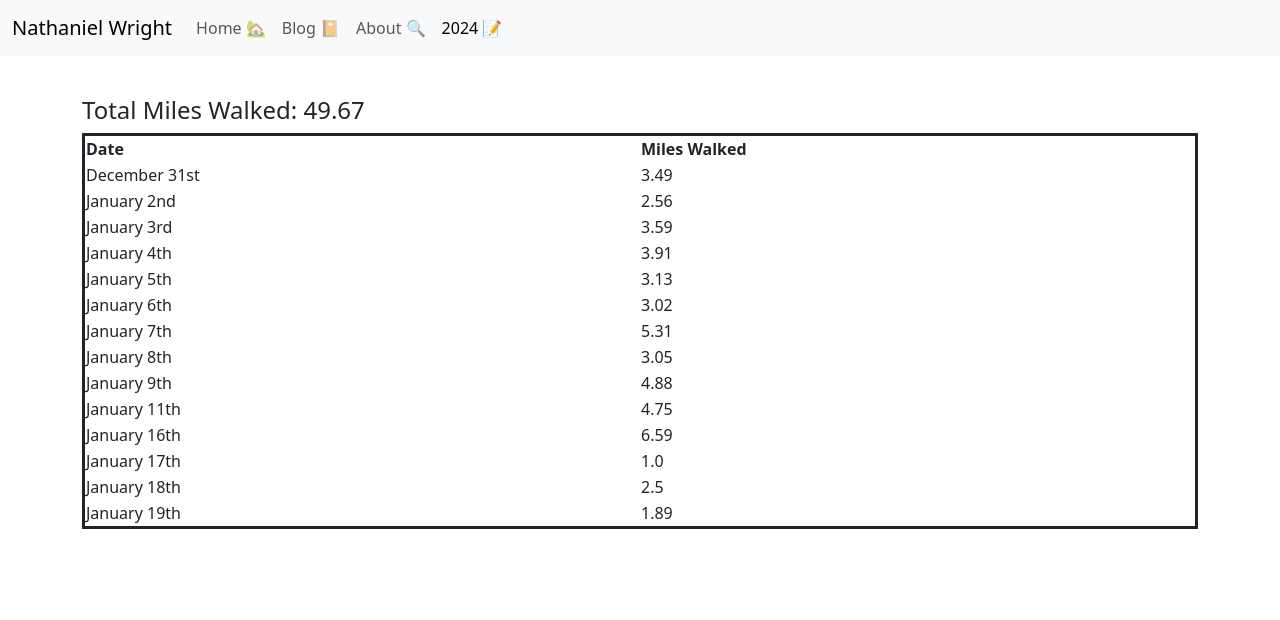
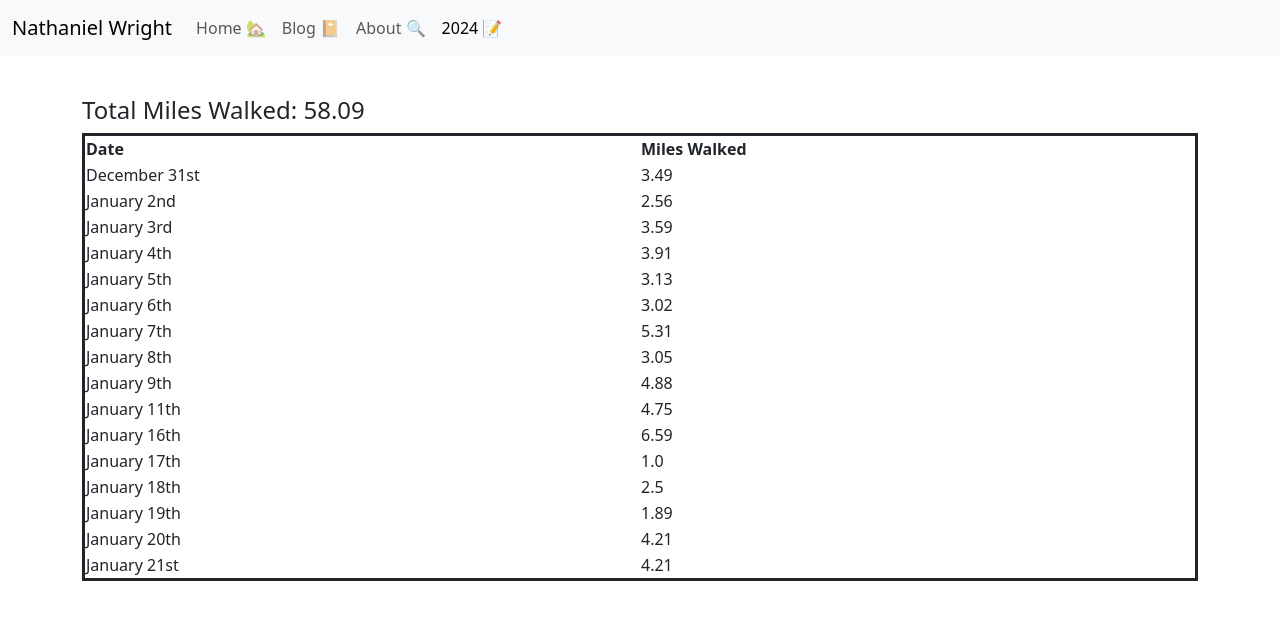
Before and after one commit to N8-Wright/nathanieljwright.github.io, a Jekyll site: the page built from 2024.html, in a window 1280 px wide. Shown: the top 620 px of the page. Built offline with Jekyll 4.4.1, drawn with Linux system fonts in a browser that asks for light colours.

Commit message:
Added weekend walking

```diff
--- a/2024.html
+++ b/2024.html
@@ -63,6 +63,14 @@ title: 2024 Goals
       <td><time datetime="2024-01-19">January 19th</time></td>
       <td>1.89</td>
     </tr>
+    <tr>
+      <td><time datetime="2024-01-20">January 20th</time></td>
+      <td>4.21</td>
+    </tr>
+    <tr>
+      <td><time datetime="2024-01-21">January 21st</time></td>
+      <td>4.21</td>
+    </tr>
 </table>
 
 <script>
```
